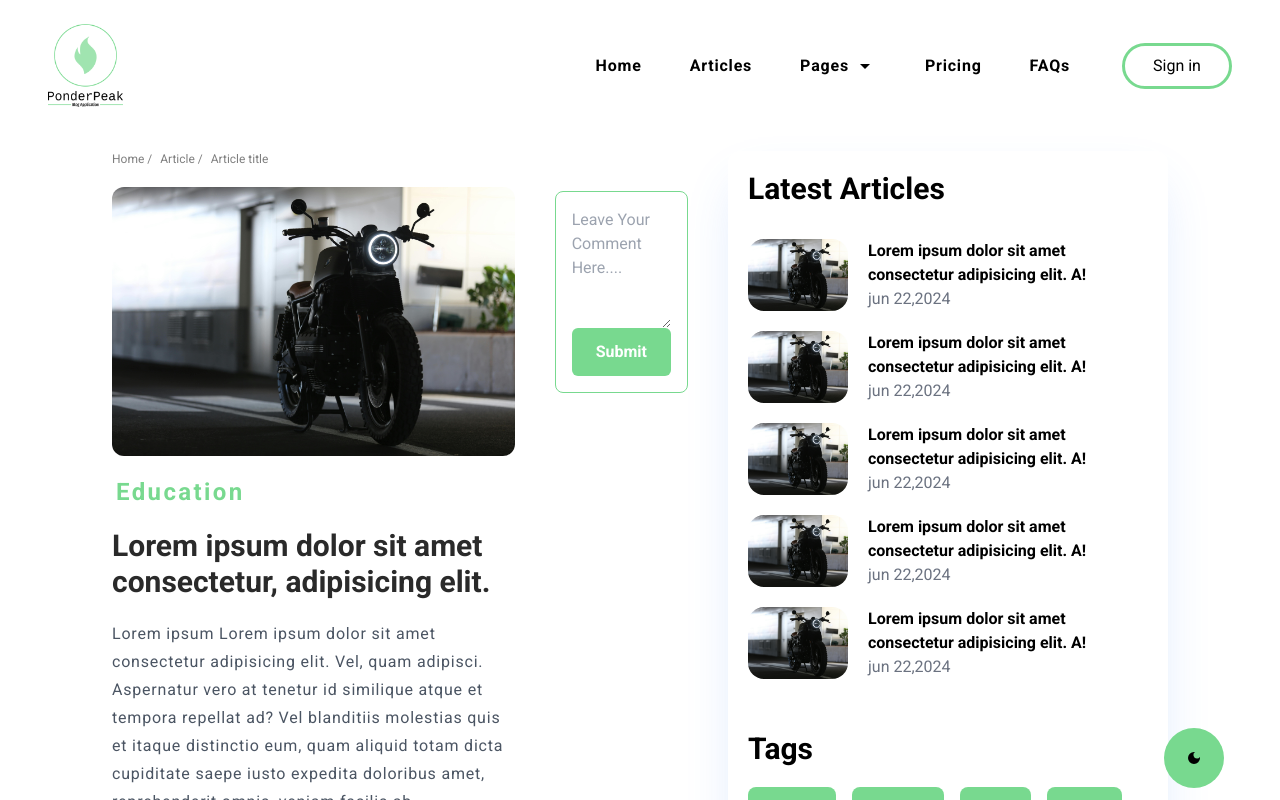
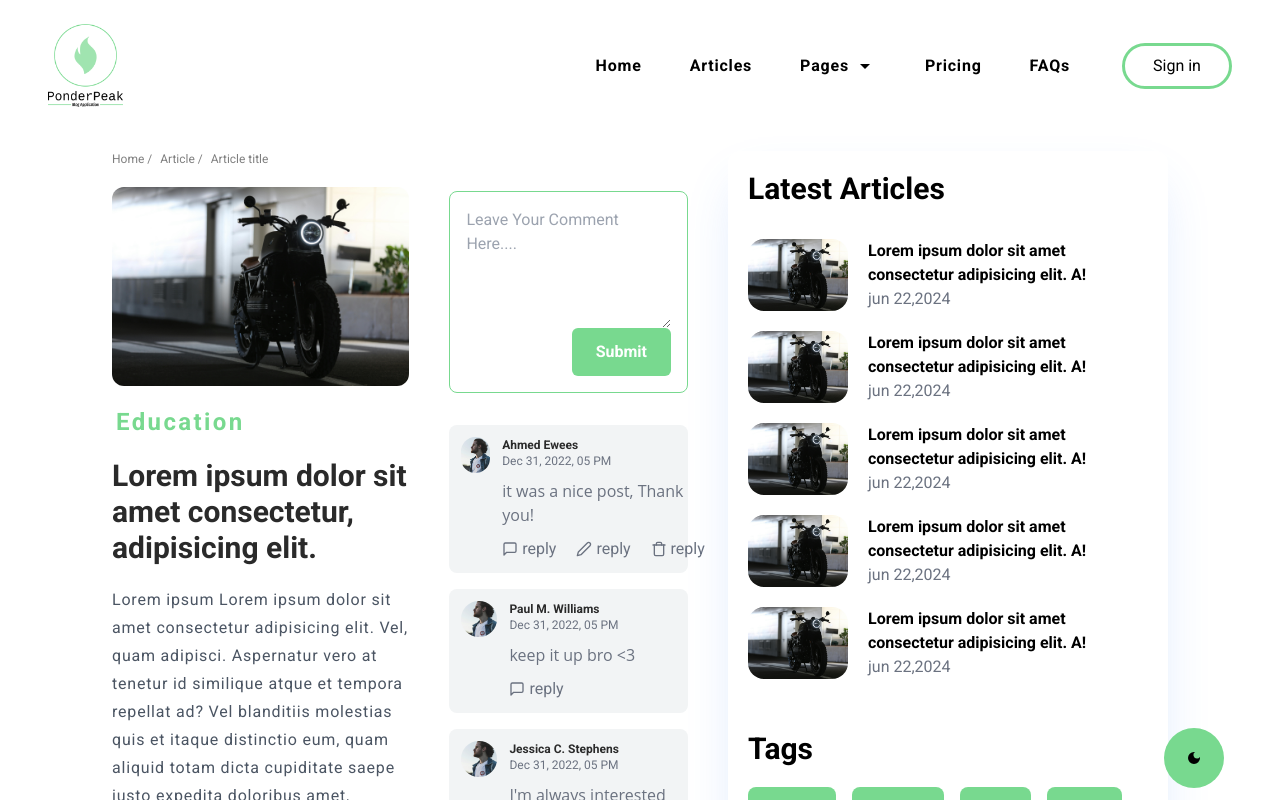
Before and after one commit to AhmedEweesKorany/Ponder_Peak, a React (Vite) app: page /article/22 in a window 1280 px wide. Shown: the top 800 px of the page. Built offline with nearby package versions, Linux system fonts and the light colour scheme.

Commit message:
adding fake data to test comment featurs

```diff
--- /dev/null
+++ b/src/Data/Comments.js
@@ -0,0 +1,52 @@
+export const getCommentsData = async () => {
+    return [
+      {
+        _id: "10",
+        user: {
+          _id: "a",
+          name: "Ahmed Ewees",
+        },
+        desc: "it was a nice post, Thank you!",
+        post: "1",
+        parent: null,
+        replyOnUser: null,
+        createdAt: "2022-12-31T17:22:05.092+0000",
+      },
+      {
+        _id: "11",
+        user: {
+          _id: "b",
+          name: "Paul M. Williams",
+        },
+        desc: "a reply for Mohammad",
+        post: "1",
+        parent: "10",
+        replyOnUser: "a",
+        createdAt: "2022-12-31T17:22:05.092+0000",
+      },
+      {
+        _id: "12",
+        user: {
+          _id: "b",
+          name: "Paul M. Williams",
+        },
+        desc: "keep it up bro <3",
+        post: "1",
+        parent: null,
+        replyOnUser: null,
+        createdAt: "2022-12-31T17:22:05.092+0000",
+      },
+      {
+        _id: "13",
+        user: {
+          _id: "c",
+          name: "Jessica C. Stephens",
+        },
+        desc: "I'm always interested in your content :)",
+        post: "1",
+        parent: null,
+        replyOnUser: null,
+        createdAt: "2022-12-31T17:22:05.092+0000",
+      },
+    ];
+  };
--- /dev/null
+++ b/src/components/Comments/Comment.jsx
@@ -0,0 +1,48 @@
+import React from 'react'
+import { images } from '../../constants'
+import { FiEdit2, FiMessageSquare, FiTrash } from 'react-icons/fi'
+
+const Comment = ({comment,loginnedUserId}) => {
+  const isUserLoggedIn = Boolean(loginnedUserId)
+  const commentEdit = loginnedUserId === comment.user._id
+  return (
+    <div className='flex gap-x-3 bg-[#f2f4f5] p-3 rounded-lg'>
+
+      <img src={images.postProfile1} alt="user Profile " className='w-9 h-9 object-cover rounded-full' />
+      <div className='flex flex-col flex-1'>
+<h5 className='font-bold text-xs text-semiblack'>
+  {comment.user.name}
+</h5>
+<span className='text-xs text-gray-500'>
+  {new Date(comment.createdAt).toLocaleDateString("en-US",{
+    day:"numeric",
+    month:"short",
+    year:"numeric",
+    hour:"2-digit"
+  })}
+</span>
+<p className='font-opensans mt-[10px] text-gray-500'>{comment.desc}</p>
+<div className='flex gap-x-5 '>
+{isUserLoggedIn && (<>
+<button className='flex gap-1 items-center text-gray-500 mt-[10px] hover:underline'>
+  <FiMessageSquare />
+  <span>reply</span>
+</button>
+</>)}
+{commentEdit && (<>
+  <button className='flex gap-1 items-center text-gray-500 mt-[10px] hover:underline'>
+  <FiEdit2 />
+  <span>reply</span>
+</button>
+<button className='flex gap-1 items-center text-gray-500 mt-[10px] hover:underline'>
+  <FiTrash />
+  <span>reply</span>
+</button>
+</>)}
+</div>
+      </div>
+    </div>
+  )
+}
+
+export default Comment
--- a/src/components/Comments/CommentContainer.jsx
+++ b/src/components/Comments/CommentContainer.jsx
@@ -1,10 +1,49 @@
-import React from 'react'
+import React, { useEffect, useState } from 'react'
 import CommentForm from './CommentForm'
+import { getCommentsData } from '../../Data/Comments';
+import Comment from './Comment';
+export default function CommentContainer({className,loginnedUserId}) {
 
-export default function CommentContainer({className}) {
+  const [comments,setComments] = useState([])
+  const mainComments = comments.filter(item=> item.parent == null)
+  const replyComments = comments.filter(item=> item.parent != null)
+
+console.log(replyComments)
+
+/* The `useEffect` hook in the provided code snippet is used to fetch comments data when the component
+mounts for the first time. Here's a breakdown of what it does: */
+  useEffect(()=>{
+    (async()=>{
+      const commentData  = await getCommentsData()
+      setComments(commentData)
+    })()
+  },[])
+
+  const addCommentHandler  = (value , id=null, replyOn = null)=>{
+    const newComment =    {
+      _id: "10",
+      user: {
+        _id: "a",
+        name: "Ahmed Ewees",
+      },
+      desc: value,
+      post: "1",
+      parent: id,
+      replyOnUser: replyOn,
+      createdAt: "2022-12-31T17:22:05.092+0000",
+    };
+    setComments((cur)=>{
+      return [newComment , ...cur]
+    })
+  }
   return (
     <div className={`${className}`}>
-        <CommentForm/>
+        <CommentForm formSubmitHandler={(text)=> addCommentHandler(text)}/>
+          <div className='space-y-4 mt-8'>
+            {mainComments.map((comment,i)=>{
+               return <Comment key={i} comment={comment} loginnedUserId={loginnedUserId}/>
+            })}
+          </div>
     </div>
   )
 }
--- a/src/components/Comments/CommentForm.jsx
+++ b/src/components/Comments/CommentForm.jsx
@@ -1,21 +1,21 @@
 import React, { useState } from "react";
 
-function CommentForm() {
+function CommentForm({formSubmitHandler}) {
   const submitHandler = (e) => {
     e.preventDefault();
     console.log("Form submitted");
+    formSubmitHandler(comment);
+    setComment("")
   };
 
   const [comment,setComment] = useState("")
 
   return (
     <form
-      action="
-    "
       onSubmit={submitHandler}
     >
       <div className="flex flex-col items-end border border-primary rounded-lg p-4 mt-10">
-        <textarea  rows="5" className="w-full focus:outline-none" value={comment} onChange={e=>setComment(e.target.value)} placeholder="Leave Your Comment Here...."></textarea>
+        <textarea  rows="5" className="w-full focus:outline-none dark:bg-transparent" value={comment} onChange={e=>setComment(e.target.value)} placeholder="Leave Your Comment Here...."></textarea>
         <button type="submit" className="bg-primary text-white px-6 py-3 rounded-md font-semibold">
           Submit
         </button>
--- a/src/constants/Data.js
+++ b/src/constants/NavLinks.js
@@ -1,5 +1,5 @@
 
-const Data = {
+const NavLinks = {
     NavInfo:[{
         name:"Home",
         path:"/",
@@ -32,4 +32,4 @@ const Data = {
         type:"link"
     }]
 }
- export default Data;
+ export default NavLinks;
--- a/src/constants/index.js
+++ b/src/constants/index.js
@@ -1,2 +1,2 @@
 export {default as images} from './images';
-export {default as Data} from './Data';
+export {default as Data} from './NavLinks';
--- a/src/pages/ArticlePage/ArticaleDetailPage.jsx
+++ b/src/pages/ArticlePage/ArticaleDetailPage.jsx
@@ -57,7 +57,7 @@ const ArticaleDetailPage = () => {
 
 {/* leave a comment  */}
 
-        <CommentContainer/>
+        <CommentContainer loginnedUserId="a"/>
 
  {/* latest articles  */}
         <div className=" py-5 flex flex-col gap-8 px-5 mt-14 lg:mt-0 shadow-2xl shadow-blue-500/20 rounded-xl dark:shadow-primary/20">
--- a/src/pages/Home/Container/Articles.jsx
+++ b/src/pages/Home/Container/Articles.jsx
@@ -9,10 +9,10 @@ const Articles = () => {
      <section className=' flex flex-col mx-auto px-5 py-10'>
       <div className='flex flex-wrap  md:gap-x-5 gap-y-5 '>
 
-        <ArticleCard className={"w-full md:w-[calc(50%-20px)] lg:w-[calc(33%-20px)]"}/>
-        <ArticleCard className={"w-full md:w-[calc(50%-20px)] lg:w-[calc(33%-20px)]"}/>
-        <ArticleCard className={"w-full md:w-[calc(50%-20px)] lg:w-[calc(33%-20px)]"}/>
-        <ArticleCard className={"w-full md:w-[calc(50%-20px)] lg:w-[calc(33%-20px)]"}/>
+        <ArticleCard className={"w-full md:w-[calc(50%-20px)] lg:w-[calc(33%-20px)]"} to="/article/22"/>
+        <ArticleCard className={"w-full md:w-[calc(50%-20px)] lg:w-[calc(33%-20px)]"} to="/article/22"/>
+        <ArticleCard className={"w-full md:w-[calc(50%-20px)] lg:w-[calc(33%-20px)]"} to="/article/22"/>
+        <ArticleCard className={"w-full md:w-[calc(50%-20px)] lg:w-[calc(33%-20px)]"} to="/article/22"/>
       </div>
       <Link to={"Articles"} className='flex items-center mx-auto gap-x-2 font-bold transition-all duration-200 hover:gap-x-5 text-primary border-2 border-primary px-6 py-3 mt-10'>
         <span>
```
